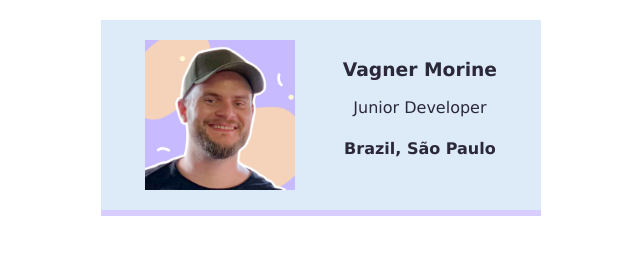
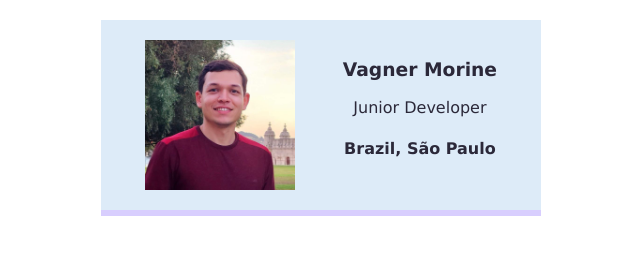
Before and after one commit to morinev/business-card, a website built with Vite: page index.html in a window 1280 px wide. Shown: the whole page, without its empty margins (319-959 px from the left). Built offline with nearby package versions, Linux system fonts and the light colour scheme.

Commit message:
Update index.html

```diff
--- a/index.html
+++ b/index.html
@@ -4,7 +4,7 @@
     </head>
     <body>
         <div class="card">
-            <img class="avatar" src="images/per.png">
+            <img class="avatar" src="images/vm.jpg">
             <div >
                 <h3>Vagner Morine</h3>
                 <p>Junior Developer</p>
```
